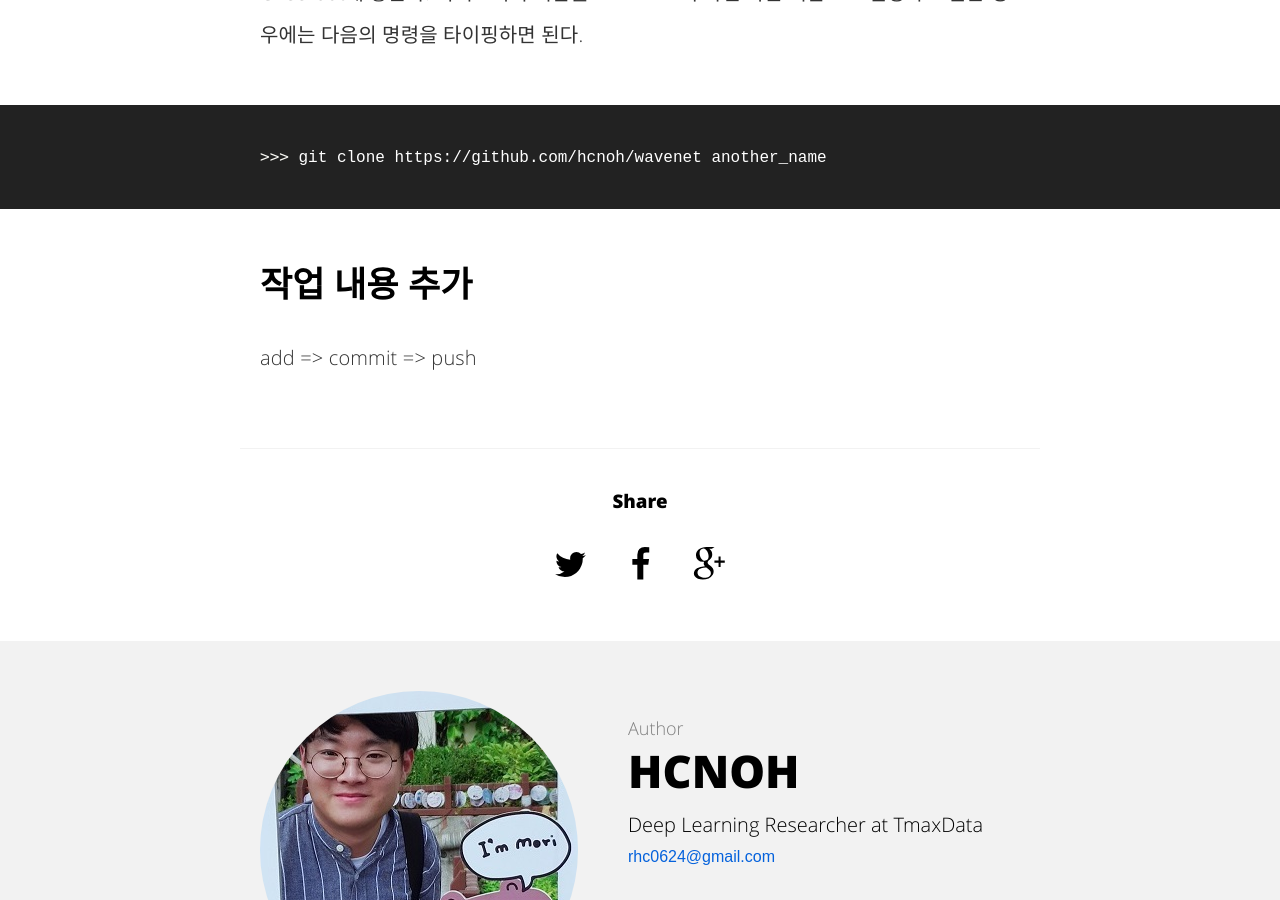
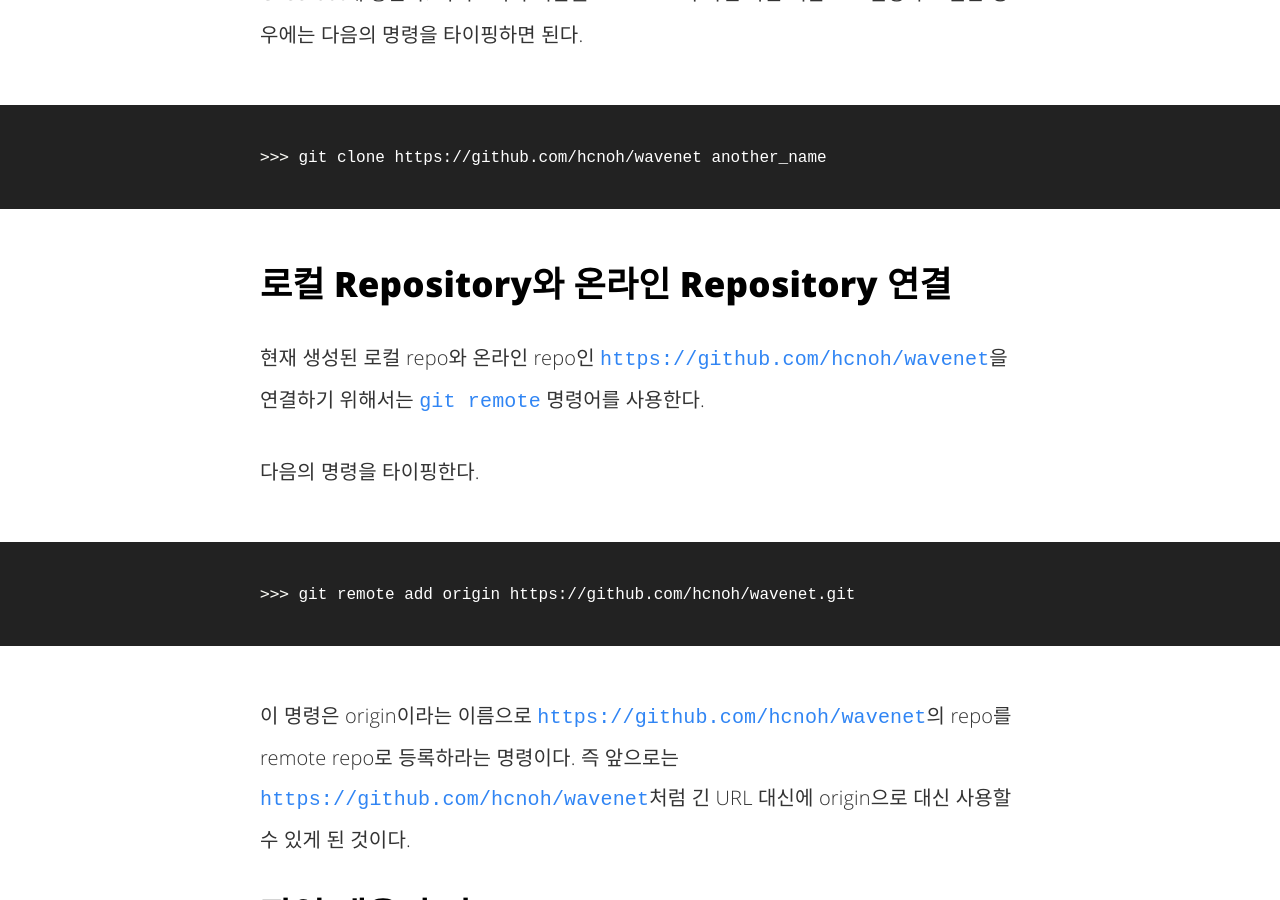
Before and after one commit to hcnoh/blog-prev, a Jekyll site: the page built from _posts/2018-08-20-git-basic-usage.md, in a window 1280 px wide and 900 px high, scrolled down 4513 px. Built offline with Jekyll 4.4.1, drawn with Linux system fonts in a browser that asks for light colours; comment, search, counter and statistics services are not loaded.

Commit message:
Update 2018-08-20-git-basic-usage.md

```diff
--- a/_posts/2018-08-20-git-basic-usage.md
+++ b/_posts/2018-08-20-git-basic-usage.md
@@ -65,5 +65,14 @@ Initialized empty Git repository in /home/hcnoh/wavenet/.git/
 >>> git clone https://github.com/hcnoh/wavenet another_name
 {% endhighlight %}
 
+## 로컬 Repository와 온라인 Repository 연결
+현재 생성된 로컬 repo와 온라인 repo인 `https://github.com/hcnoh/wavenet`을 연결하기 위해서는 `git remote` 명령어를 사용한다.
+
+다음의 명령을 타이핑한다.
+{% highlight bash %}
+>>> git remote add origin https://github.com/hcnoh/wavenet.git
+{% endhighlight %}
+이 명령은 origin이라는 이름으로 `https://github.com/hcnoh/wavenet`의 repo를 remote repo로 등록하라는 명령이다. 즉 앞으로는 `https://github.com/hcnoh/wavenet`처럼 긴 URL 대신에 origin으로 대신 사용할 수 있게 된 것이다.
+
 ## 작업 내용 추가
 add => commit => push
```
